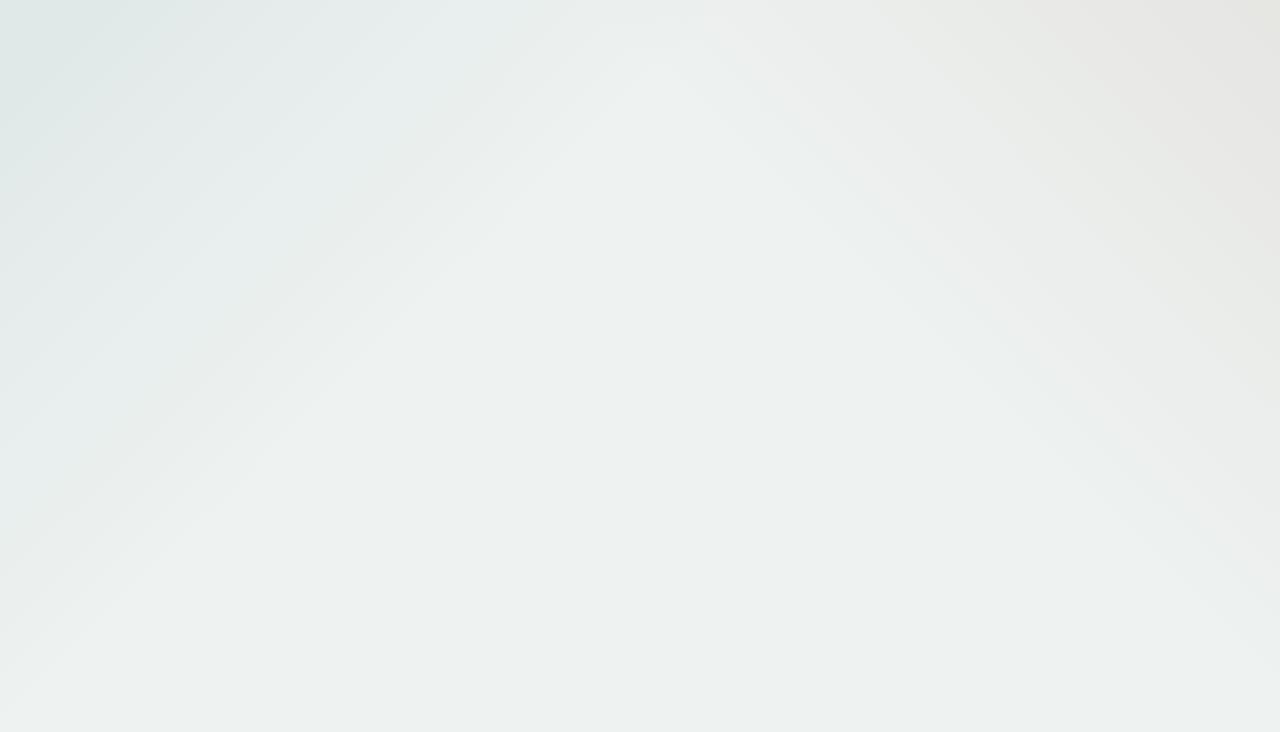
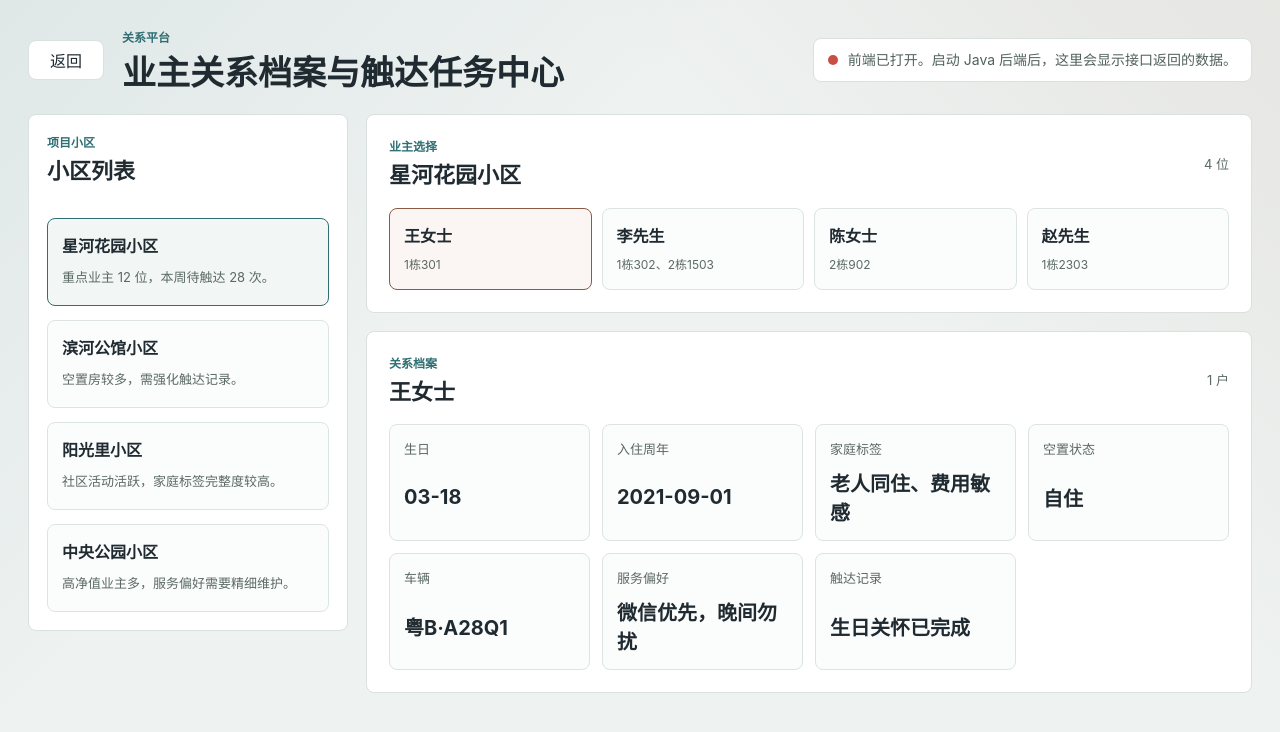
Before and after one commit to EmperorWenofHan/PropertyDemo, a Vue app in the folder frontend/: page /owner-relations in a window 1280 px wide. Before the commit this address had no page. Shown: the top 732 px of the page. Built offline with nearby package versions, Linux system fonts and the light colour scheme; no server answers; the HTML template or start-up script is replaced by a standard one.

Commit message:
feat: 业主关系档案与触达任务中心页面

```diff
--- a/frontend/src/router/index.js
+++ b/frontend/src/router/index.js
@@ -1,6 +1,7 @@
 import { createRouter, createWebHistory } from 'vue-router'
 import BossHome from '../views/BossHome.vue'
 import FeeLedgerCenter from '../views/FeeLedgerCenter.vue'
+import OwnerRelationCenter from '../views/OwnerRelationCenter.vue'
 import WorkOrderCenter from '../views/WorkOrderCenter.vue'
 
 const routes = [
@@ -19,6 +20,11 @@ const routes = [
     name: 'work-orders',
     component: WorkOrderCenter,
   },
+  {
+    path: '/owner-relations',
+    name: 'owner-relations',
+    component: OwnerRelationCenter,
+  },
 ]
 
 const router = createRouter({
--- a/frontend/src/style.css
+++ b/frontend/src/style.css
@@ -394,6 +394,11 @@ h2 {
   padding: 28px;
 }
 
+.owner-page {
+  min-height: 100vh;
+  padding: 28px;
+}
+
 .fee-topbar {
   display: grid;
   grid-template-columns: auto minmax(0, 1fr) auto;
@@ -697,6 +702,67 @@ h2 {
   white-space: nowrap;
 }
 
+.owner-layout {
+  display: grid;
+  grid-template-columns: 320px minmax(0, 1fr);
+  gap: 18px;
+}
+
+.owner-workspace {
+  display: grid;
+  gap: 18px;
+  min-width: 0;
+}
+
+.owner-selector-panel {
+  padding: 22px;
+  border: 1px solid #d8e1de;
+  border-radius: 8px;
+  background: #ffffff;
+}
+
+.owner-card-grid {
+  display: grid;
+  grid-template-columns: repeat(4, minmax(0, 1fr));
+  gap: 10px;
+}
+
+.owner-profile-card {
+  display: grid;
+  gap: 8px;
+  min-height: 82px;
+  padding: 14px;
+  border: 1px solid #dce4e1;
+  border-radius: 8px;
+  background: #fbfcfc;
+  color: #202a31;
+  text-align: left;
+  cursor: pointer;
+}
+
+.owner-profile-card:hover,
+.owner-profile-card.active {
+  border-color: #8a5a44;
+  background: #fbf6f3;
+}
+
+.owner-profile-card small {
+  overflow: hidden;
+  color: #5b6965;
+  font-size: 12px;
+  line-height: 1.5;
+  text-overflow: ellipsis;
+  white-space: nowrap;
+}
+
+.owner-field-grid .room-field-card {
+  min-height: 100px;
+}
+
+.owner-field-grid .room-field-card strong {
+  white-space: normal;
+}
+
 @media (max-width: 1180px) {
   .boss-home {
     grid-template-columns: 1fr;
@@ -729,7 +795,9 @@ h2 {
   .platform-list,
   .room-field-grid,
   .room-grid,
+  .owner-card-grid,
   .risk-grid,
+  .owner-layout,
   .workorder-layout {
     grid-template-columns: 1fr;
   }
--- a/frontend/src/views/BossHome.vue
+++ b/frontend/src/views/BossHome.vue
@@ -56,7 +56,7 @@ const platformEntries = [
     desc: '生日、入住周年、家庭标签、空置状态、车辆、服务偏好和触达记录。',
     icon: '档',
     accent: '#8a5a44',
-    to: '/',
+    to: '/owner-relations',
   },
   {
     name: '事件留痕与升级处置中心',
--- /dev/null
+++ b/frontend/src/views/OwnerRelationCenter.vue
@@ -0,0 +1,175 @@
+<script setup>
+import { computed, onMounted, ref } from 'vue'
+import { RouterLink } from 'vue-router'
+
+const connectionMessage = ref('正在连接 Java 后端...')
+const connectionStatus = ref('checking')
+const selectedCommunityId = ref('garden')
+const selectedOwnerId = ref('owner-001')
+
+const communities = [
+  {
+    id: 'garden',
+    name: '星河花园小区',
+    summary: '重点业主 12 位，本周待触达 28 次。',
+    owners: [
+      createOwner('owner-001', '王女士', ['1栋301'], '03-18', '2021-09-01', ['老人同住', '费用敏感'], '自住', '粤B·A28Q1', '微信优先，晚间勿扰', '生日关怀已完成'),
+      createOwner('owner-002', '李先生', ['1栋302', '2栋1503'], '11-02', '2020-06-15', ['多房业主', '高频咨询'], '自住+出租', '粤B·6M9K2', '电话沟通，关注停车', '本月已触达 2 次'),
+      createOwner('owner-003', '陈女士', ['2栋902'], '07-26', '2022-01-10', ['亲子家庭'], '自住', '无', '活动通知积极', '待确认周末活动意向'),
+      createOwner('owner-004', '赵先生', ['1栋2303'], '12-08', '2019-12-01', ['长期欠费', '重点跟进'], '出租', '粤B·P77D3', '仅接受短信', '承诺本周五回复'),
+    ],
+  },
+  {
+    id: 'river',
+    name: '滨河公馆小区',
+    summary: '空置房较多，需强化触达记录。',
+    owners: [
+      createOwner('owner-101', '周女士', ['3栋302'], '05-09', '2023-03-20', ['新业主'], '自住', '粤B·R21M8', '微信沟通', '入住周年关怀待执行'),
+      createOwner('owner-102', '林先生', ['3栋1604', '4栋801'], '09-14', '2018-08-05', ['多车位', '多房业主'], '空置', '粤B·T88L6', '偏好邮件账单', '上次触达未回复'),
+      createOwner('owner-103', '何女士', ['4栋302'], '01-22', '2021-11-18', ['投诉关注'], '自住', '粤B·K30S2', '电话回访', '已完成噪音投诉回访'),
+    ],
+  },
+  {
+    id: 'sunny',
+    name: '阳光里小区',
+    summary: '社区活动活跃，家庭标签完整度较高。',
+    owners: [
+      createOwner('owner-201', '吴先生', ['5栋603'], '08-30', '2020-10-01', ['亲子家庭', '活动积极'], '自住', '粤B·C18F5', '活动推送', '亲子活动已报名'),
+      createOwner('owner-202', '郑女士', ['6栋1003'], '04-11', '2022-05-12', ['独居老人'], '自住', '无', '电话优先', '本周需管家上门关怀'),
+      createOwner('owner-203', '黄先生', ['5栋1904', '6栋1702'], '06-06', '2017-07-07', ['企业高管', '多房业主'], '出租', '粤B·H66N0', '短信即可', '租户资料待更新'),
+    ],
+  },
+  {
+    id: 'central',
+    name: '中央公园小区',
+    summary: '高净值业主多，服务偏好需要精细维护。',
+    owners: [
+      createOwner('owner-301', '许女士', ['8栋3202'], '02-17', '2019-04-22', ['高净值', '品质敏感'], '自住', '粤B·V88S8', '专属管家沟通', '已安排节日问候'),
+      createOwner('owner-302', '马先生', ['8栋1501'], '10-19', '2021-02-28', ['装修中'], '空置', '粤B·M12Q9', '装修事项电话确认', '装修巡查需跟进'),
+      createOwner('owner-303', '宋女士', ['9栋2601', '8栋2803'], '12-25', '2016-12-01', ['多房业主', '重点关系'], '自住+空置', '粤B·S90D1', '重要事项提前预约', '月度关系维护已完成'),
+    ],
+  },
+]
+
+function createOwner(id, name, homes, birthday, anniversary, tags, vacancy, vehicles, preference, touchRecord) {
+  return {
+    id,
+    name,
+    homes,
+    fields: [
+      { label: '生日', value: birthday },
+      { label: '入住周年', value: anniversary },
+      { label: '家庭标签', value: tags.join('、') },
+      { label: '空置状态', value: vacancy },
+      { label: '车辆', value: vehicles },
+      { label: '服务偏好', value: preference },
+      { label: '触达记录', value: touchRecord },
+    ],
+  }
+}
+
+const selectedCommunity = computed(
+  () => communities.find((community) => community.id === selectedCommunityId.value) ?? communities[0],
+)
+
+const selectedOwner = computed(
+  () => selectedCommunity.value.owners.find((owner) => owner.id === selectedOwnerId.value) ?? selectedCommunity.value.owners[0],
+)
+
+function selectCommunity(community) {
+  selectedCommunityId.value = community.id
+  selectedOwnerId.value = community.owners[0].id
+}
+
+onMounted(async () => {
+  try {
+    const response = await fetch('http://localhost:8080/api/hello')
+    const data = await response.json()
+    connectionMessage.value = data.message
+    connectionStatus.value = 'ok'
+  } catch (error) {
+    connectionMessage.value = '前端已打开。启动 Java 后端后，这里会显示接口返回的数据。'
+    connectionStatus.value = 'offline'
+  }
+})
+</script>
+
+<template>
+  <main class="owner-page">
+    <header class="fee-topbar">
+      <RouterLink to="/" class="back-button">返回</RouterLink>
+      <div>
+        <p class="eyebrow">关系平台</p>
+        <h1>业主关系档案与触达任务中心</h1>
+      </div>
+      <div class="connection-pill">
+        <span class="status-dot" :class="connectionStatus"></span>
+        <span>{{ connectionMessage }}</span>
+      </div>
+    </header>
+
+    <section class="owner-layout">
+      <aside class="fee-community-rail">
+        <div class="dock-heading">
+          <p class="eyebrow">项目小区</p>
+          <h2>小区列表</h2>
+        </div>
+
+        <button
+          v-for="community in communities"
+          :key="community.id"
+          type="button"
+          class="community-button"
+          :class="{ active: selectedCommunityId === community.id }"
+          @click="selectCommunity(community)"
+        >
+          <strong>{{ community.name }}</strong>
+          <span>{{ community.summary }}</span>
+        </button>
+      </aside>
+
+      <section class="owner-workspace">
+        <section class="owner-selector-panel">
+          <div class="panel-heading">
+            <div>
+              <p class="eyebrow">业主选择</p>
+              <h2>{{ selectedCommunity.name }}</h2>
+            </div>
+            <span>{{ selectedCommunity.owners.length }} 位</span>
+          </div>
+
+          <div class="owner-card-grid">
+            <button
+              v-for="owner in selectedCommunity.owners"
+              :key="owner.id"
+              type="button"
+              class="owner-profile-card"
+              :class="{ active: selectedOwnerId === owner.id }"
+              @click="selectedOwnerId = owner.id"
+            >
+              <strong>{{ owner.name }}</strong>
+              <small>{{ owner.homes.join('、') }}</small>
+            </button>
+          </div>
+        </section>
+
+        <section class="panel ledger-panel">
+          <div class="panel-heading">
+            <div>
+              <p class="eyebrow">关系档案</p>
+              <h2>{{ selectedOwner.name }}</h2>
+            </div>
+            <span>{{ selectedOwner.homes.length }} 户</span>
+          </div>
+
+          <div class="room-field-grid owner-field-grid">
+            <article v-for="field in selectedOwner.fields" :key="field.label" class="room-field-card">
+              <span>{{ field.label }}</span>
+              <strong>{{ field.value }}</strong>
+            </article>
+          </div>
+        </section>
+      </section>
+    </section>
+  </main>
+</template>
```
